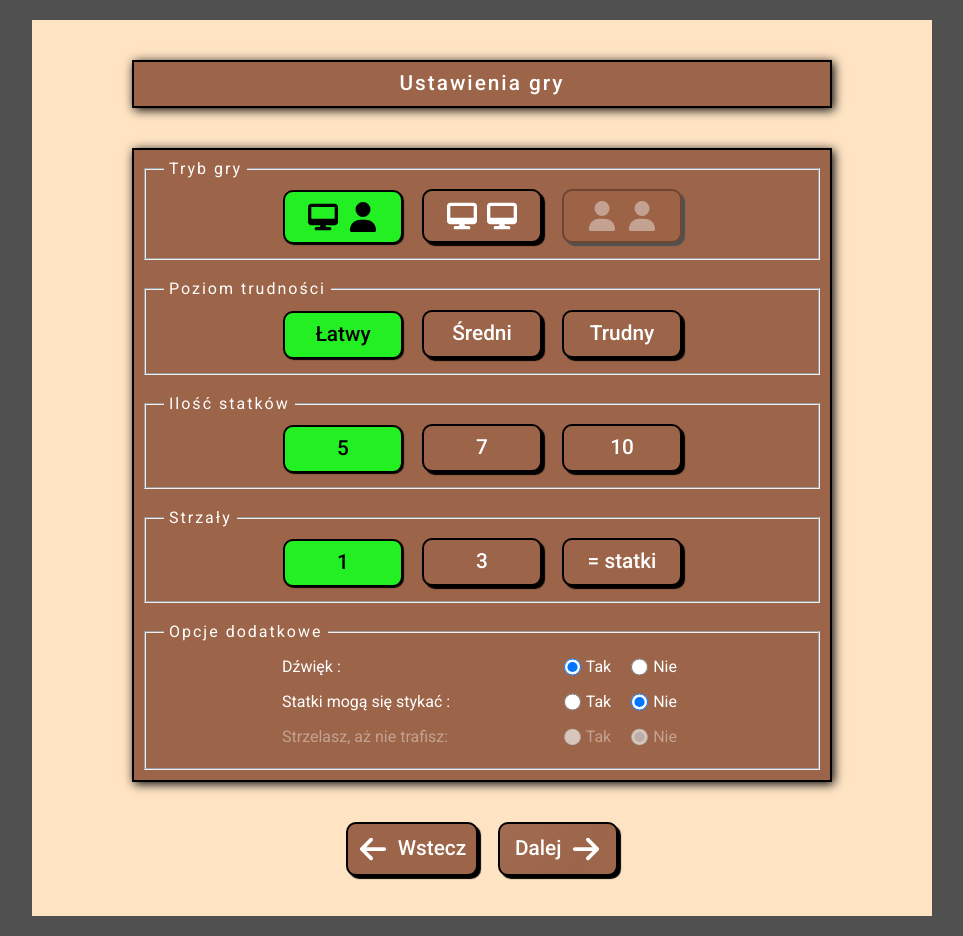
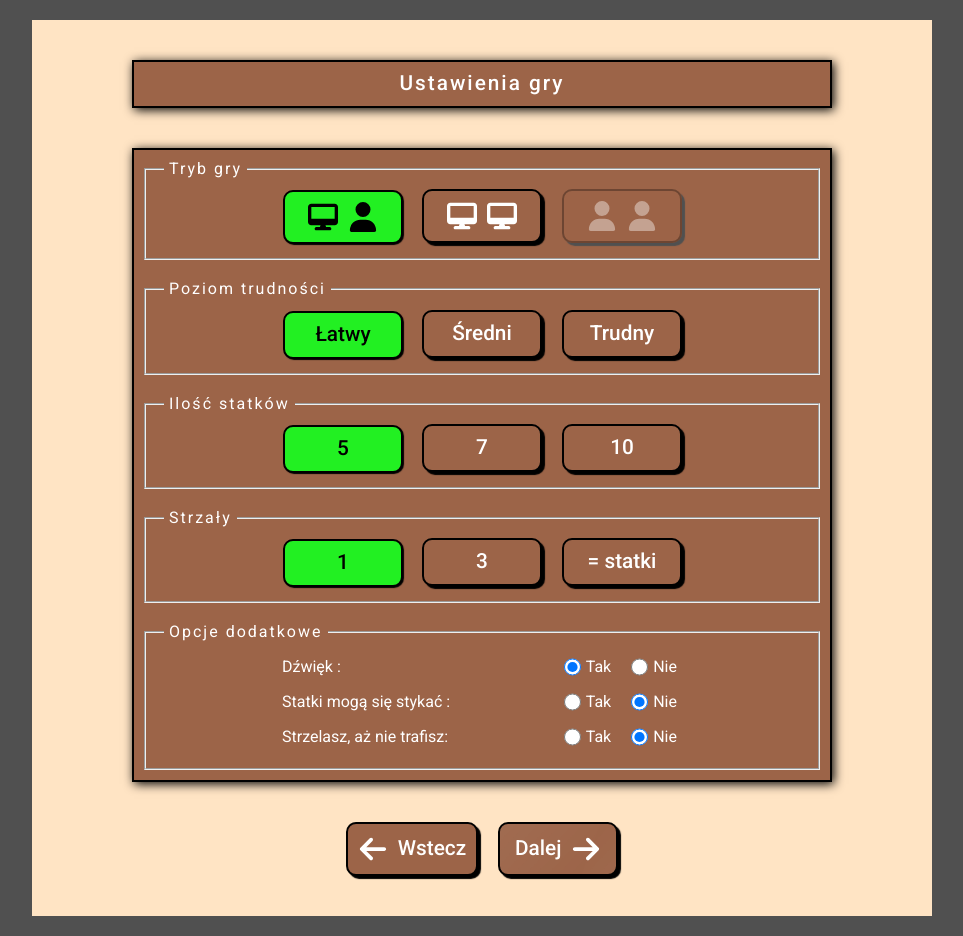
Before and after one commit to mariuszmmm/battleship-game, a React (Vite) app: page /#/settings in a window 1280 px wide. Shown: the whole page, without its empty margins (158-1121 px from the left). Built offline with nearby package versions, Linux system fonts and the light colour scheme.

Commit message:
small correction

```diff
--- a/src/features/shipGame/Settings/Additional/Bonus/index.jsx
+++ b/src/features/shipGame/Settings/Additional/Bonus/index.jsx
@@ -11,33 +11,33 @@ export const Bonus = () => {
 	const dispatch = useDispatch();
 
 	return (
-		<AdditionalItem disabled={numberOfShots !== "1"}
+		<AdditionalItem disabled={numberOfShots !== 1}
 		>
 			Strzelasz, aż nie trafisz:
 			<InputsRadioContainer>
-				<InputRadioWrapper disabled={numberOfShots !== "1"}>
+				<InputRadioWrapper disabled={numberOfShots !== 1}>
 					<InputRadio type="radio"
 					            name="bonus"
 					            id="yesBonus"
 					            value="yes"
 					            checked={bonus}
 					            onChange={() => dispatch(setParameters({bonus: !bonus}))}
-					            disabled={numberOfShots !== "1"}
+					            disabled={numberOfShots !== 1}
 					/>
-					<LabelInput htmlFor="yesBonus" disabled={numberOfShots !== "1"}>
+					<LabelInput htmlFor="yesBonus" disabled={numberOfShots !== 1}>
 						Tak
 					</LabelInput>
 				</InputRadioWrapper>
-				<InputRadioWrapper disabled={numberOfShots !== "1"}>
+				<InputRadioWrapper disabled={numberOfShots !== 1}>
 					<InputRadio type="radio"
 					            name="bonus"
 					            id="noBonus"
 					            value="no"
 					            checked={!bonus}
 					            onChange={() => dispatch(setParameters({bonus: !bonus}))}
-					            disabled={numberOfShots !== "1"}
+					            disabled={numberOfShots !== 1}
 					/>
-					<LabelInput htmlFor="noBonus" disabled={numberOfShots !== "1"}>
+					<LabelInput htmlFor="noBonus" disabled={numberOfShots !== 1}>
 						Nie
 					</LabelInput>
 				</InputRadioWrapper>
```
